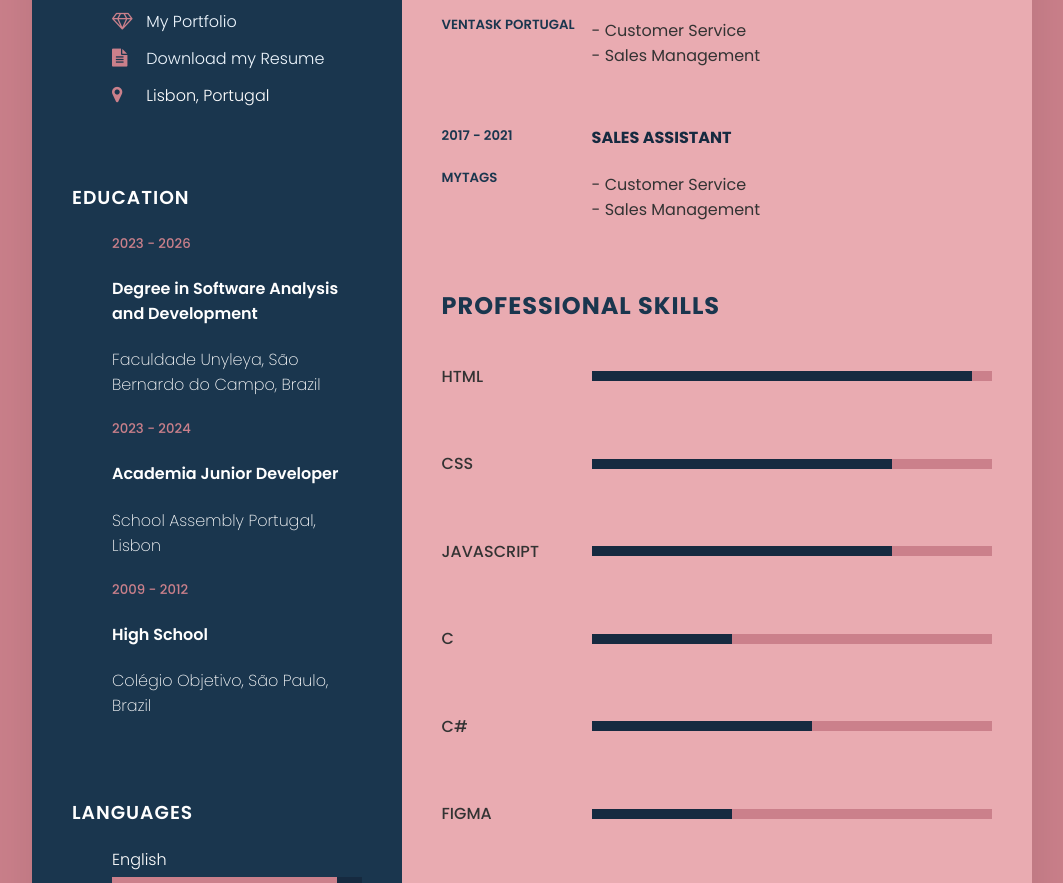
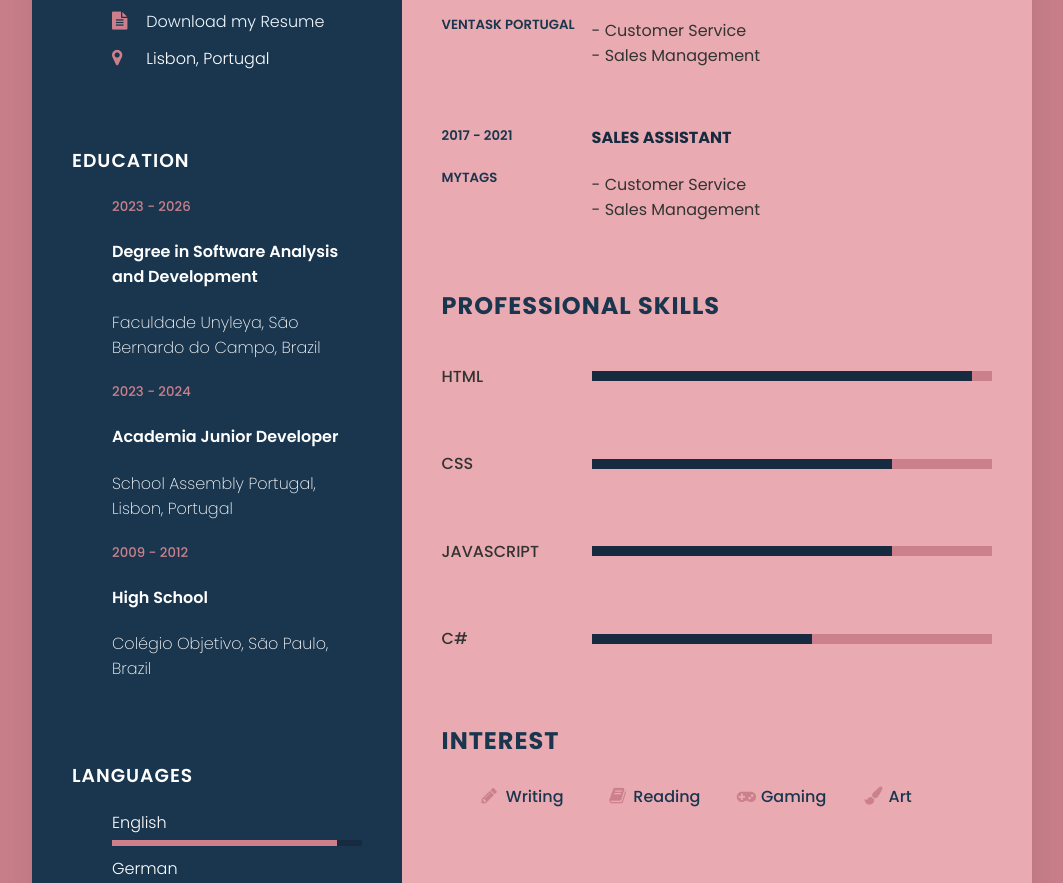
Before and after one commit to francinemaia/myResume, a plain HTML site: page index.html in a window 1280 px wide. Shown: the part 702-1585 px from the top of the page, without its empty margins (108-1171 px from the left). Drawn offline with Linux system fonts and the light colour scheme.

Commit message:
education

```diff
--- a/index.html
+++ b/index.html
@@ -40,10 +40,6 @@
                         <span class="text"><a href="https://www.linkedin.com/in/francine-maia-pt/">Linkedin</a></span>
                     </li>
                     <li>
-                        <span class="icon"><i class="fa fa-diamond" aria-hidden="true"></i></span>
-                        <span class="text"><a href="https://troopl.com/francinemaia">My Portfolio</a></span>
-                    </li>
-                    <li>
                         <span class="icon"><i class="fa fa-file-text" aria-hidden="true"></i></span>
                         <span class="text"><a href="CV.pdf">Download my Resume</a></span>
                     </li>
@@ -65,7 +61,7 @@
                     <li>
                         <h5>2023 - 2024</h5>
                         <h4>Academia Junior Developer</h4>
-                        <h4>School Assembly Portugal, Lisbon</h4>
+                        <h4>School Assembly Portugal, Lisbon, Portugal</h4>
                     </li>
                     <li>
                         <h5>2009 - 2012</h5>
@@ -168,21 +164,9 @@
                     </div>
                 </div>
                 <div class="box">
-                    <h4>C</h4>
-                    <div class="percent">
-                        <div style="width: 35%"></div>
-                    </div>
-                </div>
-                <div class="box">
                     <h4>C#</h4>
                     <div class="percent">
                         <div style="width: 55%"></div>
-                    </div>
-                </div>
-                <div class="box">
-                    <h4>Figma</h4>
-                    <div class="percent">
-                        <div style="width: 35%"></div>
                     </div>
                 </div>
             </div>
```
